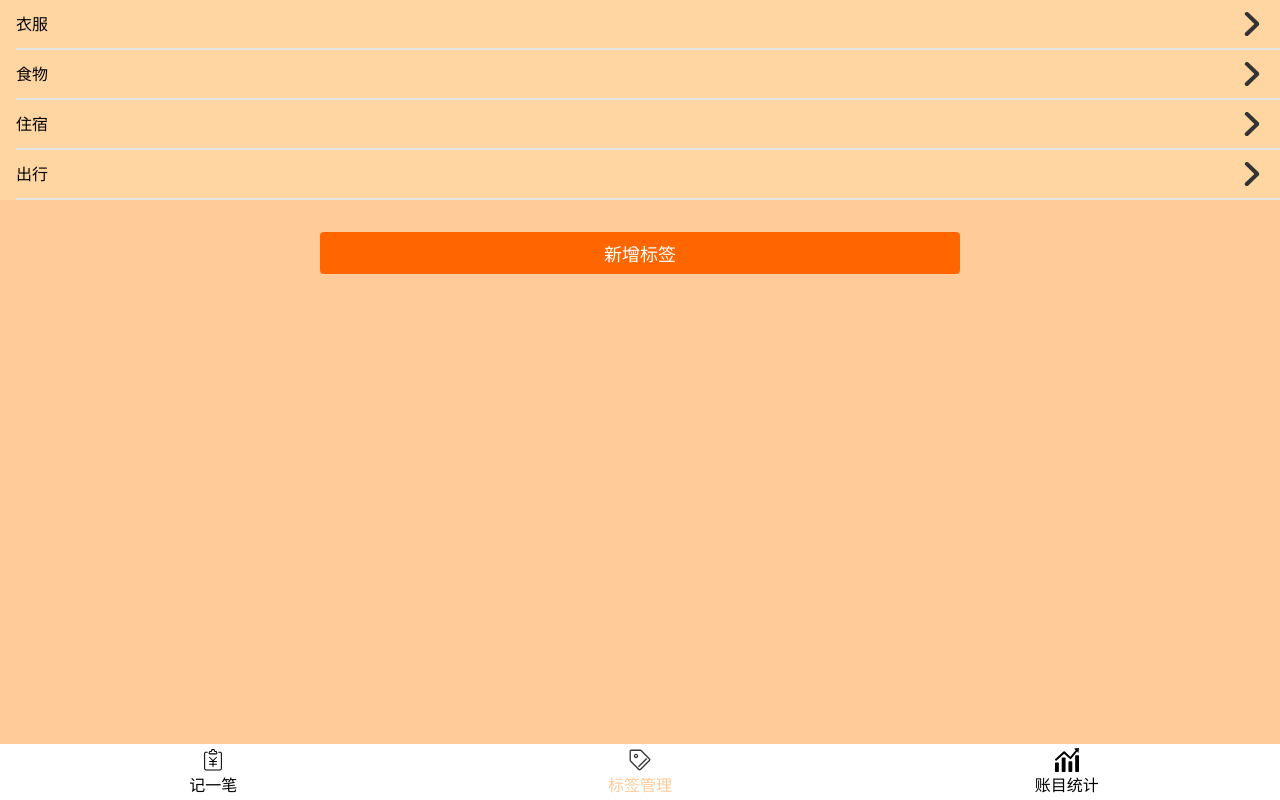
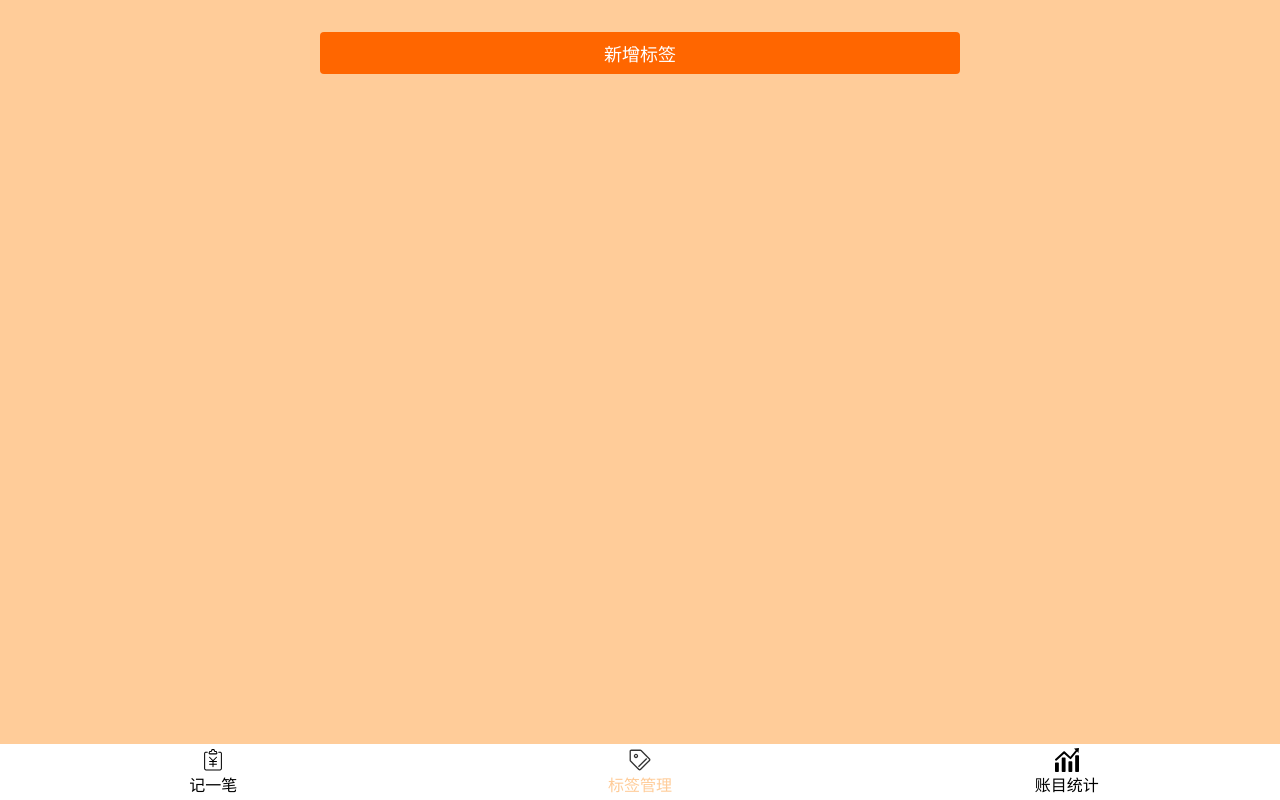
Before and after one commit to 0730chen/money-atom, a React app: page /tag in a window 1280 px wide. Built offline with nearby package versions, Linux system fonts and the light colour scheme; the HTML template or start-up script is replaced by a standard one.

Commit message:
feat:标签增删改查

```diff
--- a/src/UseTags.tsx
+++ b/src/UseTags.tsx
@@ -1,16 +1,32 @@
-import {useState} from "react";
+import {useState, useEffect} from "react";
 import {createId} from "./lib/createId";
 
-const defaultTags = [
-    {id:createId(),name:'衣服'},
-    {id:createId(),name:'食物'},
-    {id:createId(),name:'住宿'},
-    {id:createId(),name:'出行'},]
+// const defaultTags = [
+//     {id:createId(),name:'衣服'},
+//     {id:createId(),name:'食物'},
+//     {id:createId(),name:'住宿'},
+//     {id:createId(),name:'出行'},]
 
 const UserTags = ()=>{
     const [tags,setTags] = useState<{id:number;name:string}[]>(
-        defaultTags
+        []
     )
+    useEffect(()=>{
+       let tags = JSON.parse(window.localStorage.getItem('tags')||'[]')
+        setTags(tags)
+    },[])
+    useEffect(()=>{
+        window.localStorage.setItem('tags',JSON.stringify(tags))
+    },[tags])
+    const onAddTag  = ()=>{
+        const tagName = window.prompt('新增标签名')
+        if(tagName !==null && tagName!==''){
+
+            setTags([...tags,{id:createId(),name:tagName}])
+        }else {
+            alert('标签名不能为空')
+        }
+    }
     const findTag = (id:number) => tags.filter(e=>e.id===id)[0]
     const findTagIndex = (id:number) =>{
         let result = -1
@@ -30,7 +46,7 @@ const UserTags = ()=>{
         setTags(tags.filter(tag=>tag.id !==id))
     }
     return {
-        tags,setTags,findTag,updateTag,findTagIndex,deleteTag
+        tags,setTags,findTag,updateTag,findTagIndex,deleteTag,onAddTag
     }
 
 }
--- a/src/views/Home/components/TagsSections.tsx
+++ b/src/views/Home/components/TagsSections.tsx
@@ -1,7 +1,6 @@
 import React from "react";
 import styled from "styled-components";
 import UserTags from "UseTags";
-import {createId} from "../../../lib/createId";
 
 const Wrapper = styled.section`
   background: #ffffff;
@@ -45,17 +44,8 @@ type Pros =  {
 }
 
 const TagsSections:React.FunctionComponent<Pros> = (props:Pros)=>{
-    let{tags,setTags} = UserTags()
+    let{tags,onAddTag} = UserTags()
     const selectedTagIds = props.selected
-    const onAddTag  = ()=>{
-        const tagName = window.prompt('新增标签名')
-        if(tagName !==null && tagName!==''){
-
-            setTags([...tags,{id:createId(),name:tagName}])
-        }else {
-            alert('标签名不能为空')
-        }
-    }
     const onToggleTag  = (tagId:number)=>{
         const index  =selectedTagIds.indexOf(tagId)
         if(index>=0){
--- a/src/views/Tag/Tag.tsx
+++ b/src/views/Tag/Tag.tsx
@@ -34,7 +34,7 @@ justify-content: center;
 align-items: center;
 `
 const Tag = ()=> {
-    const {tags,setTags} = UserTags()
+    const {tags,setTags,onAddTag} = UserTags()
     console.log(setTags);
     return(
         <Layout>
@@ -52,7 +52,7 @@ const Tag = ()=> {
                 <Center>
                     <Space/>
                     <Space/>
-                    <Button>新增标签</Button>
+                    <Button onClick={onAddTag}>新增标签</Button>
                 </Center>
             </Container>
             <NavBar/>
```
